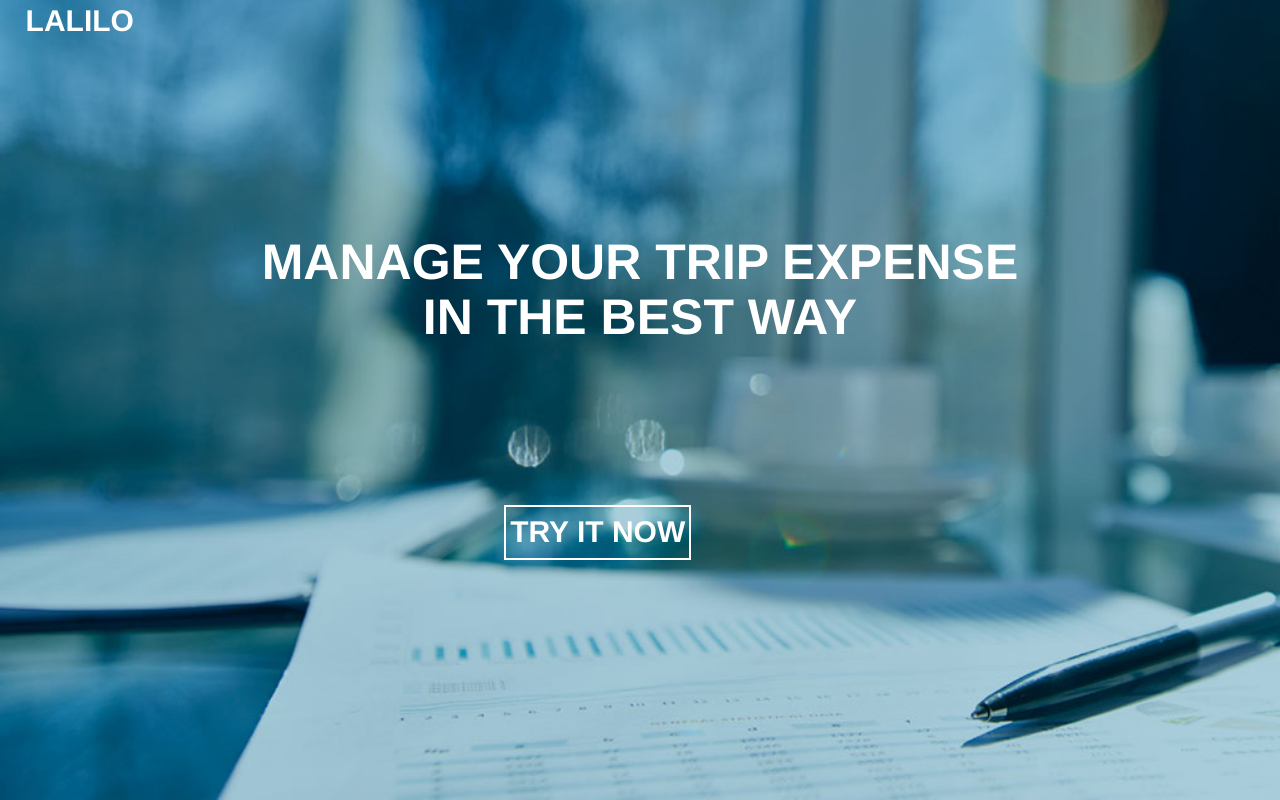
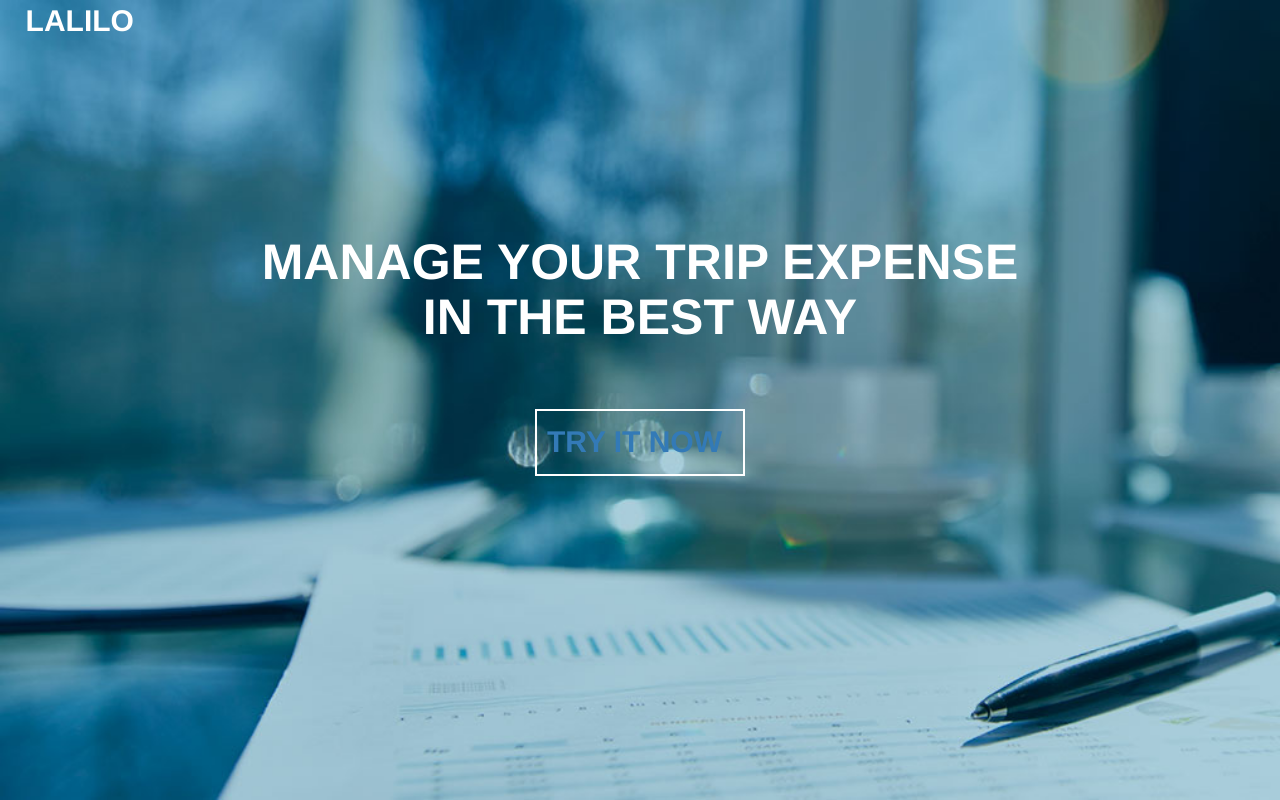
Before and after one commit to gongchen322/Trip-Expense-Manager, a website built with webpack: page index.html at #/home in a window 1280 px wide. Built offline with nearby package versions, Linux system fonts and the light colour scheme; a script that the page names is missing.

Commit message:
home page css

```diff
--- a/assets/styles/styles.css
+++ b/assets/styles/styles.css
@@ -1,6 +1,10 @@
 /*Font Loded*/
 @import url(http://fonts.googleapis.com/css?family=Roboto:400,700);
 
+body {
+  width:100%;
+  height:100%;
+}
 .home {
 	background: url('/assets/img/homePage.jpg') no-repeat;
     -webkit-background-size: cover;
@@ -8,10 +12,11 @@
     -o-background-size: cover;
     background-size: cover;
     margin:0;
-    height:100%;
+    height: 100%;
+    width: 100%;
 }
 
-.brand_name_home, .brand_name_home:hover {
+.brand_name_home, .brand_name_home:visited, .brand_name_home:hover, .brand_name_home:link{
     font-family: brandon-grotesque,"Helvetica Neue",Helvetica,Arial,sans-serif;
     font-weight: 700;
     color:white;
@@ -20,6 +25,8 @@
     margin-left:2%;
     text-decoration: none;
 }
+
+
 
 .home h1{
     font-family: brandon-grotesque,"Helvetica Neue",Helvetica,Arial,sans-serif;
@@ -32,47 +39,34 @@
 }
 
 .home_explore {
-    position: absolute;
+    margin: 0 auto;
+    width: 210px;
+    margin-top: 5%;
     font-family: brandon-grotesque,"Helvetica Neue",Helvetica,Arial,sans-serif;
     font-weight: 700;
     color:white;
     font-size:30px;
     text-transform: uppercase;
-    right:46%;
-    bottom: 30%;
     border:solid 2px white;
-    padding:4px;
-}
-
-.home_explore:hover  {
-     text-decoration: none;
-     color:black;
-     z-index:1;
-}
-.home_explore:after {
-    position:absolute;
-    opacity:0;
-    transition: all 0.5s;
-    -webkit-transition: all 0.5s;
-}
-.home_explore:after {
-    content:'\A';
-    width:100%; height:100%;
-    top:0; left:0;
-    z-index: 0;
-    background:rgba(250,250,250,1);
-}
-
-.home_explore:hover:after, .home_explore:hover:before {
-    opacity:1;
-}
-
-.home_explore:hover:after {
-  font-color:black;
+    padding:10px;
+    transition: 0.5s;
 }
 
 
 
+.home_explore a:link {
+  text-decoration: none;
+  color:white;
+}
+
+.home_explore:hover {
+  background:rgba(250,250,250,1);
+}
+
+.home_explore a:hover {
+  text-decoration: none;
+  color:#337ab7;
+}
 
 
 
--- a/js/view/home.html
+++ b/js/view/home.html
@@ -1,5 +1,8 @@
 <div class="home">
 	<a ui-sref="home" class="brand_name_home">Lalilo</a>
 	<h1>Manage your trip expense <br> in the best way</h1>
-	<a ui-sref="home" class="home_explore">Try it now</a>
+	<div class="home_explore">
+		<a ui-sref="home" >Try it now</a>
+	</div>
+
 </div>
```
